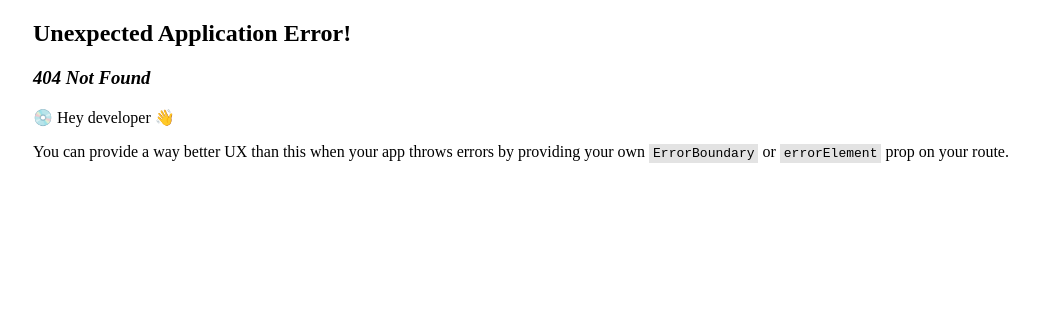
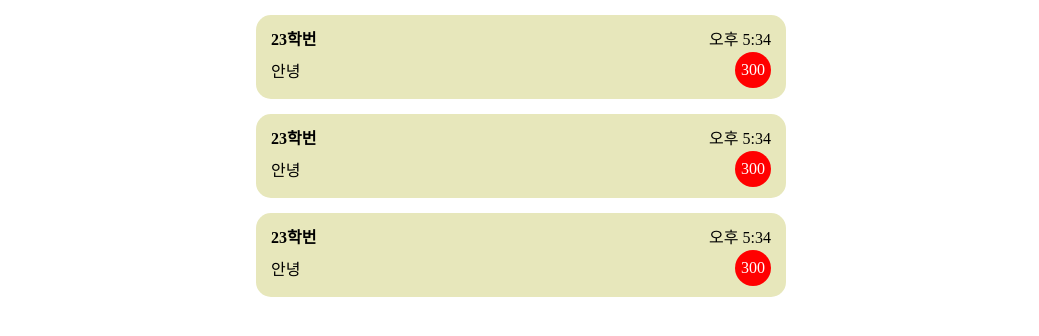
Before and after one commit to nineto6/FE-Chat, a React (Create React App) app: page /chatroom in a window 1280 px wide. Before the commit this address had no page. Shown: the top 336 px of the page, without its empty margins (119-1158 px from the left). Built offline with nearby package versions, Linux system fonts and the light colour scheme.

Commit message:
ADD: create chatroom-bar

```diff
--- a/src/Router.tsx
+++ b/src/Router.tsx
@@ -3,6 +3,7 @@ import App from "./App";
 import SignUp from "./pages/SignUp";
 import Login from "./pages/Login";
 import NavBar from "./components/NavBar";
+import ChatRoomList from "./pages/ChatRoomList";
 
 const useRouter = () => {
   const router = createBrowserRouter([
@@ -33,6 +34,15 @@ const useRouter = () => {
         </>
       ),
     },
+
+    {
+      path: "/chatroom",
+      element: (
+        <>
+          <ChatRoomList />
+        </>
+      ),
+    },
   ]);
 
   return router;
--- /dev/null
+++ b/src/components/ChatRoom.tsx
@@ -0,0 +1,64 @@
+import { styled } from "styled-components";
+
+const Room = styled.div`
+  width: 500px;
+  height: 64px;
+  background-color: #e7e7bb;
+  display: flex;
+  flex-direction: column;
+  justify-content: space-around;
+
+  padding: 10px 15px;
+  margin-top: 15px;
+
+  border-radius: 15px;
+`;
+
+const RoomInfo = styled.div`
+  display: flex;
+  justify-content: space-between;
+`;
+
+const RoomName = styled.div`
+  font-size: 16px;
+  font-weight: bold;
+`;
+
+const RecentTime = styled.div``;
+
+const Message = styled.div`
+  display: flex;
+  justify-content: space-between;
+  align-items: center;
+`;
+
+const Bubble = styled.span`
+  background-color: red;
+  color: white;
+
+  display: flex;
+  justify-content: center;
+  align-items: center;
+  padding: 6px;
+
+  min-width: 24px;
+  width: auto;
+  height: 24px;
+
+  border-radius: 18px;
+`;
+
+export default function ChatRoom() {
+  return (
+    <Room>
+      <RoomInfo>
+        <RoomName>23학번</RoomName>
+        <RecentTime>오후 5:34</RecentTime>
+      </RoomInfo>
+      <Message>
+        <div>안녕</div>
+        <Bubble>300</Bubble>
+      </Message>
+    </Room>
+  );
+}
--- /dev/null
+++ b/src/pages/ChatRoomList.tsx
@@ -0,0 +1,14 @@
+import { styled } from "styled-components";
+import ChatRoom from "../components/ChatRoom";
+
+export default function ChatRoomList() {
+  return (
+    <>
+      <div>
+        <ChatRoom />
+        <ChatRoom />
+        <ChatRoom />
+      </div>
+    </>
+  );
+}
```
